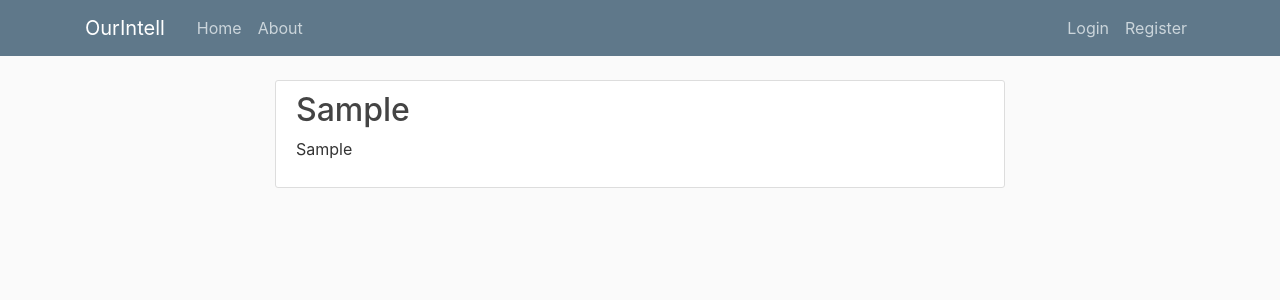
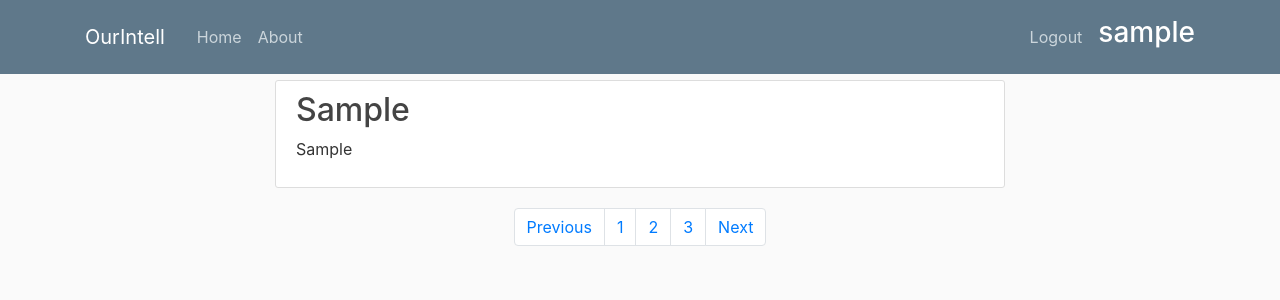
Before and after one commit to georgipopov0/ourintell, a Flask app: template ourintell/templates/events.html in a window 1280 px wide. Shown: the top 300 px of the page. Run offline with Flask 2, Linux system fonts and the light colour scheme; a user stored in the database is signed in; tables that the repository leaves empty hold one stand-in row (values such as "Sample post"); the template is opened without the code that fills it: most values are stand-ins (such as "Sample title", 1, 10 or a date in 2020); some libraries are stand-ins or nearby versions.

Commit message:
[feat] Added pages selector for the user

```diff
--- a/ourintell/static/main.css
+++ b/ourintell/static/main.css
@@ -78,3 +78,7 @@ body {
   .account-heading {
     font-size: 2.5rem;
   }
+
+.navbar-text{
+  color: white !important;
+}
--- a/ourintell/templates/events.html
+++ b/ourintell/templates/events.html
@@ -14,4 +14,18 @@
           </div>
         </article>
     {% endfor %}
+
+    <nav aria-label="Page navigation">
+      <ul class="pagination justify-content-center">
+        <li class="page-item">
+          <a class="page-link" href="{{ url_for('intell.getFilteredEvents', page=5,**tags)}}" tabindex="-1">Previous</a>
+        </li>
+        <li class="page-item"><a class="page-link" href="#">1</a></li>
+        <li class="page-item"><a class="page-link" href="#">2</a></li>
+        <li class="page-item"><a class="page-link" href="#">3</a></li>
+        <li class="page-item">
+          <a class="page-link" href="#">Next</a>
+        </li>
+      </ul>
+    </nav>
 {% endblock content %}
--- a/ourintell/templates/layout.html
+++ b/ourintell/templates/layout.html
@@ -30,9 +30,14 @@
               <a class="nav-item nav-link" href="/about">About</a>
             </div>
             <!-- Navbar Right Side -->
-            <div class="navbar-nav">
-              <a class="nav-item nav-link" href="{{ url_for('user.login') }}">Login</a>
-              <a class="nav-item nav-link" href="/register">Register</a>
+            <div class="navbar-nav align-items-center">
+              {% if current_user.is_authenticated %}
+              <a class="nav-item nav-link " href="{{ url_for('user.logout') }}">Logout</a>
+              <h3 class = "nav-item navbar-text ml-2"> {{current_user.username}}</h3>
+              {% else %}
+                <a class="nav-item nav-link" href="{{ url_for('user.login') }}">Login</a>
+                <a class="nav-item nav-link" href="{{ url_for('user.register') }}">Register</a>
+              {% endif%}
             </div>
           </div>
         </div>
```
Also changed, not shown: ourintell/schema.sql (+8 -7 lines).
